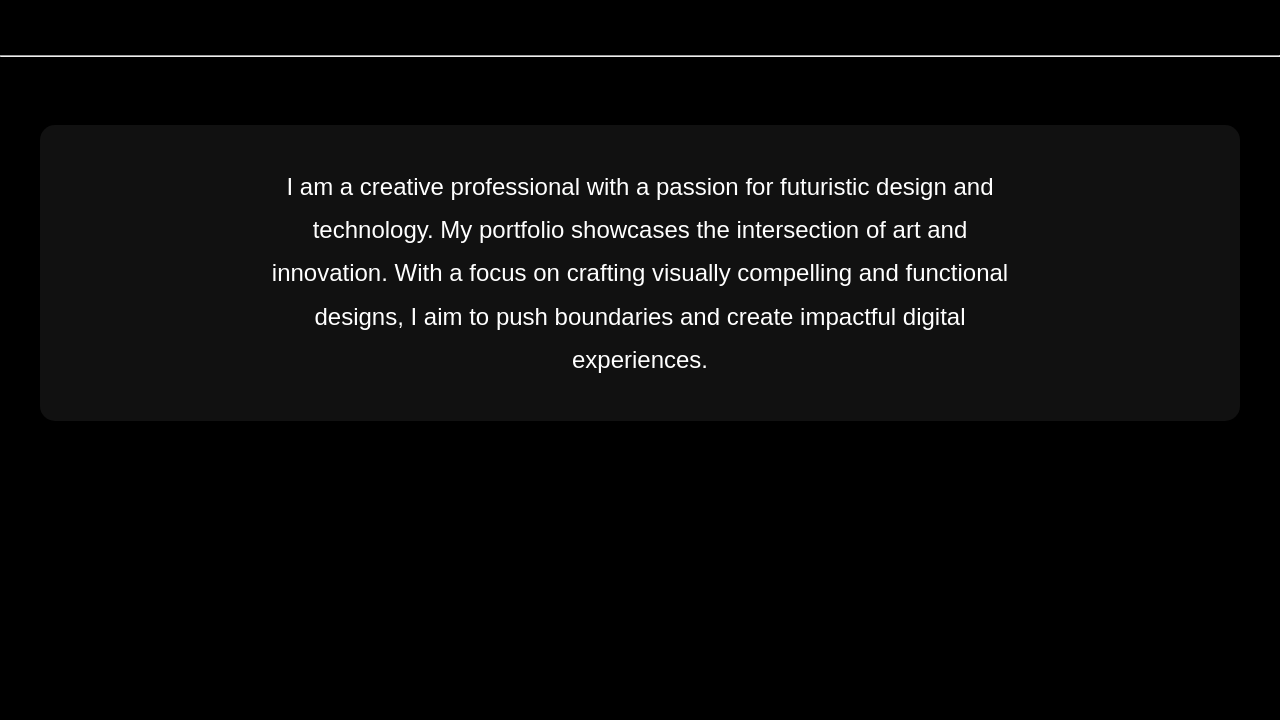
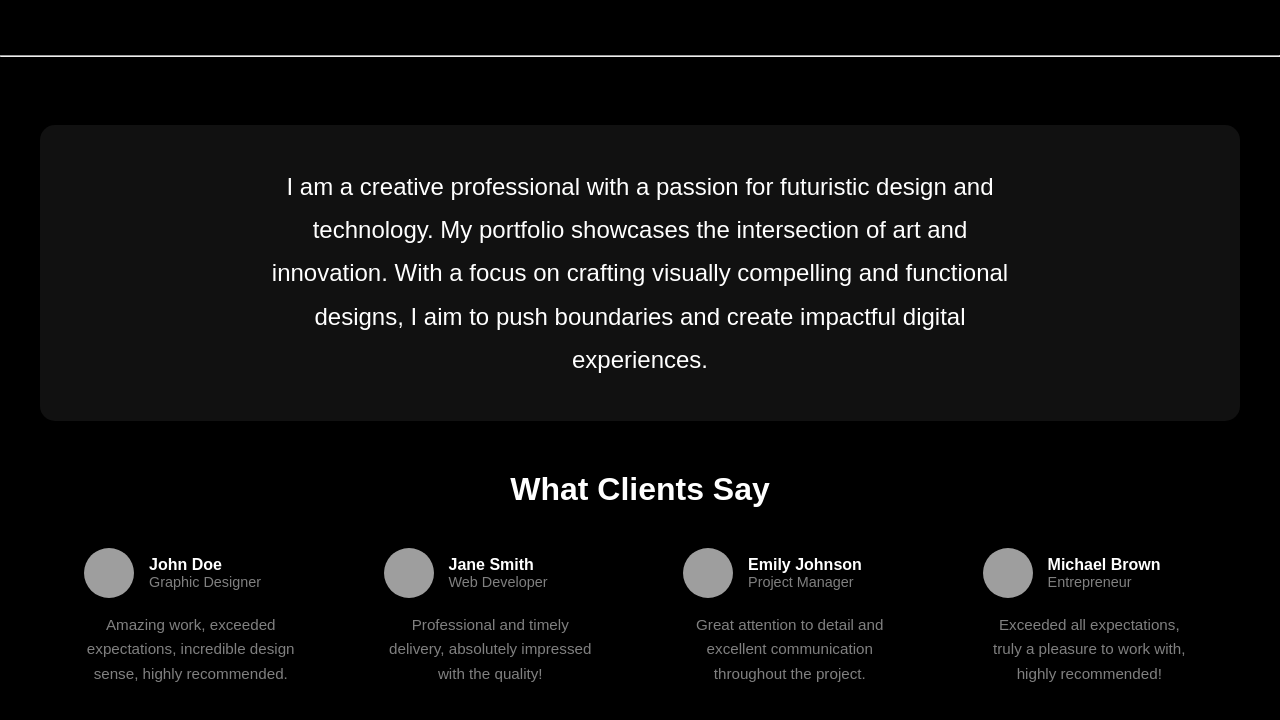
Before and after one commit to 111-DEBUG-111/CapStone, a plain HTML site: page index.html in a window 1280 px wide. Shown: the part 3004-3724 px from the top of the page. Before the commit the page ends 3475 px from the top, so only its background shows below. Drawn offline with Linux system fonts and the light colour scheme; grey boxes are pictures that could not be loaded.

Commit message:
feedback section completed

```diff
--- a/index.html
+++ b/index.html
@@ -164,6 +164,55 @@
         </p>
       </div>
 
+      <section class="feedback-section">
+        <h2>What Clients Say</h2>
+        <div class="feedback-container">
+            <div class="feedback">
+                <div class="client-info">
+                    <img src="https://s3-alpha-sig.figma.com/img/dd0e/47de/ebb9392d07407e4791e379c70bf2619a?Expires=1735516800&Key-Pair-Id=APKAQ4GOSFWCVNEHN3O4&Signature=CY-wsy5SH66p4JgW8zu0k-P3NggMClYG4eYvEpIsZfzeTETsiwsqs4Axgojcqx5ULDSZTGQDHfz1dzNn4FGKL4390r2quimgjx5P33TvweSVLtPI6rOqYKwaD5rg1XTctTvxXNg1qu~~B~UPrGa-IL4yvGb4yzbpHpK6~nCCFVAKSTrSgHkdg2sD75RfYWl2~qjiAY-m-Duy-zJTNyHfgq7c3Z3XzlvuTDjU4AX56b9S0wQ-86x7lMwSerSnSPeaVvhoihTPhfm5u-S0C0zlO6WkKoFPget~GjhXIOgBEkPQGYMvohq2GqwbFr~qcl7gYoPnj~W4rNXcg-UOnbGRKA__" alt="Client Profile">
+                    <div>
+                        <h3>John Doe</h3>
+                        <p>Graphic Designer</p>
+                    </div>
+                </div>
+                <p class="feedback-text">Amazing work, exceeded expectations, incredible design sense, highly recommended.</p>
+            </div>
+
+            <div class="feedback">
+                <div class="client-info">
+                    <img src="https://s3-alpha-sig.figma.com/img/a533/1b53/18bd6904806e9826e30c22026101edcd?Expires=1735516800&Key-Pair-Id=APKAQ4GOSFWCVNEHN3O4&Signature=AEOdw~n~otdpkv8ne4DqrWr~jKBCP8AvIMAD92Y~BuuLsPsGFZMiZfjpIF1xw3UlXfRj4xTzjBhRQKmmhyCZTo1z0FIa3xst5j64b7ueYSRxNWYveFT2agWyHUsDSDYNrIkI1AmT4VSHljYSOXH8w39Z4MufE3h8RiRFR0zezvc8rjHOf~7aEiMklRVdH-LlLf0PR8vNgPAePPB52yUqRq9iRgx1ftp92MEKk4cB0xEmm0TA0OzGIGfxHFXZCecomhv9btW8vPN9Bx3Aw35hbo97tqnEQZz1N2hLXcb3cuFigX7IPT5vcVLR-PGSFcVxOdoD1bZj2gLaQ7b0kll--A__" alt="Client Profile">
+                    <div>
+                        <h3>Jane Smith</h3>
+                        <p>Web Developer</p>
+                    </div>
+                </div>
+                <p class="feedback-text">Professional and timely delivery, absolutely impressed with the quality!</p>
+            </div>
+
+            <div class="feedback">
+                <div class="client-info">
+                    <img src="https://s3-alpha-sig.figma.com/img/472b/dc7f/661cc8d2ee4e6382020e0738ef8ccbde?Expires=1735516800&Key-Pair-Id=APKAQ4GOSFWCVNEHN3O4&Signature=pdzfICpLZpbQMs3K9sHVwN1-PG3c8T1udvLWl-~fKG8sa4APXm9TomlxcvYshlNoT1ZpZIpuf4iFuHPnNQhyFzm5KgF56AMSJb3dojaPzsV0VcklR~cKXcvKi0p4LaEW5VKjBLhsFMC-xtE8YKRzxm98kpFphQI2ZlnO93W2xEaGwYhwvcWeFfky4v13UWeoMBWArCicISRcRz4zD0VLdR7JPb93aMzIVnYrnT~ZDiXnTFNEYnpHuHfzkzzp9KcIY1j7mbXz8Q4Zqk2vpxRcAQXE7EU5OvrZpmogLYp92h60CDLFyRlbM51ooXVQHpMoFHCybhrvG6JFphmB8e8s3A__" alt="Client Profile">
+                    <div>
+                        <h3>Emily Johnson</h3>
+                        <p>Project Manager</p>
+                    </div>
+                </div>
+                <p class="feedback-text">Great attention to detail and excellent communication throughout the project.</p>
+            </div>
+
+            <div class="feedback">
+                <div class="client-info">
+                    <img src="https://s3-alpha-sig.figma.com/img/ea84/4ba8/fee82bbd33068f4fb504bfbe6e17fcd1?Expires=1735516800&Key-Pair-Id=APKAQ4GOSFWCVNEHN3O4&Signature=PS7Yq1D13967kRaBK4tRpMmM89DGCFvdnhiyhJazEXs5I5KAOl9atHm32S2AsuK3Cgcf5MByIUxMOx6S70Y1QbtVl4zC4ytVIgWuzDcgmJA2GVyn0RO8AkCwr7hQZhE-3mrR6~JBy4aC2ZR5xbqKFDbe8OV99lSlvYhkYuKQAHQGCNZYkCZnv3KvMGfZVuA7V7hMPXAfeiS5Wwzxd-sGdjzjjDoxxxKtswNrxvr23pDWcRFoP-w4WpH7F3wMPOfhC~xaBGlQ4A3p1QDRlSmFbpFnuBT1MLsntW2PsTpFMYfZVzpzvdwAUQD7Mhv-Iu0Oi9OY99fG~ZXoZKgh1DcQaA__" alt="Client Profile">
+                    <div>
+                        <h3>Michael Brown</h3>
+                        <p>Entrepreneur</p>
+                    </div>
+                </div>
+                <p class="feedback-text">Exceeded all expectations, truly a pleasure to work with, highly recommended!</p>
+            </div>
+        </div>
+    </section>
+
 
 
 
--- a/style.css
+++ b/style.css
@@ -157,3 +157,75 @@ body {
     transform: scale(1.05); /* Slight zoom effect on hover */
     color: #ff8a00; /* Text color changes on hover */
   }
+
+  .feedback-section {
+    width: 90%;
+    max-width: 1200px;
+    margin: 50px auto;
+    text-align: center;
+}
+
+.feedback-section h2 {
+    font-size: 2em;
+    margin-bottom: 20px;
+    color: white;
+}
+
+.feedback-container {
+    display: flex;
+    flex-wrap: wrap;
+    justify-content: space-between;
+    gap: 20px;
+}
+
+.feedback {
+    background-color: black;
+    border-radius: 15px;
+    padding: 20px;
+    box-shadow: 0 4px 6px rgba(0, 0, 0, 0.1);
+    flex: 1;
+    max-width: 22%;
+    min-width: 250px;
+    color: white;
+    transition: transform 0.3s ease, box-shadow 0.3s ease;
+}
+
+.feedback:hover {
+    transform: translateY(-10px);
+    box-shadow: 0 8px 16px rgba(255, 255, 255, 0.2);
+}
+
+.client-info {
+    display: flex;
+    align-items: center;
+    margin-bottom: 15px;
+}
+
+.client-info img {
+    width: 50px;
+    height: 50px;
+    border-radius: 50%;
+    margin-right: 15px;
+}
+
+.client-info div {
+    text-align: left;
+}
+
+.client-info h3 {
+    font-size: 1em;
+    margin: 0;
+    color: white;
+}
+
+.client-info p {
+    margin: 0;
+    font-size: 0.9em;
+    color: grey;
+}
+
+.feedback-text {
+    font-size: 0.95em;
+    color: grey;
+    line-height: 1.6;
+}
```
